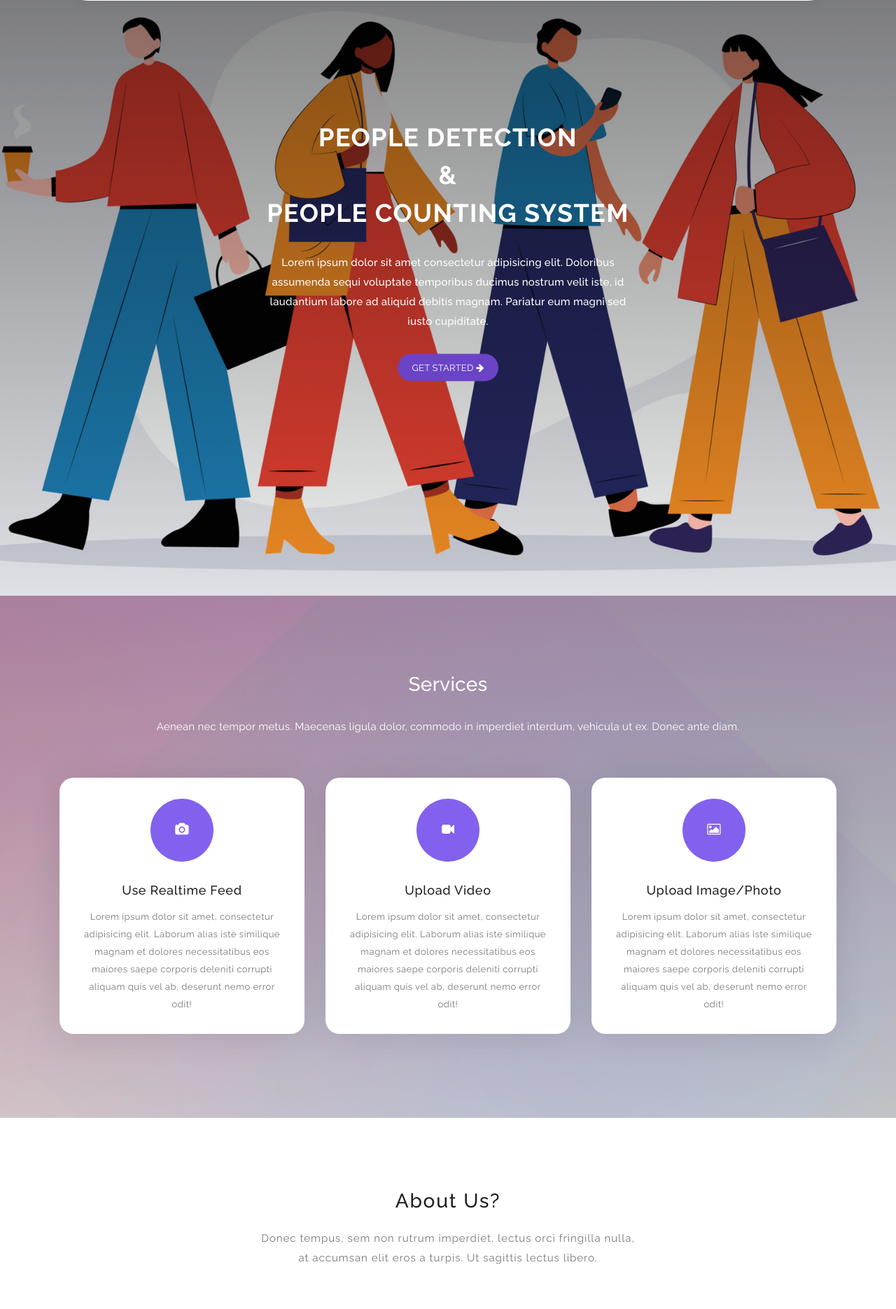
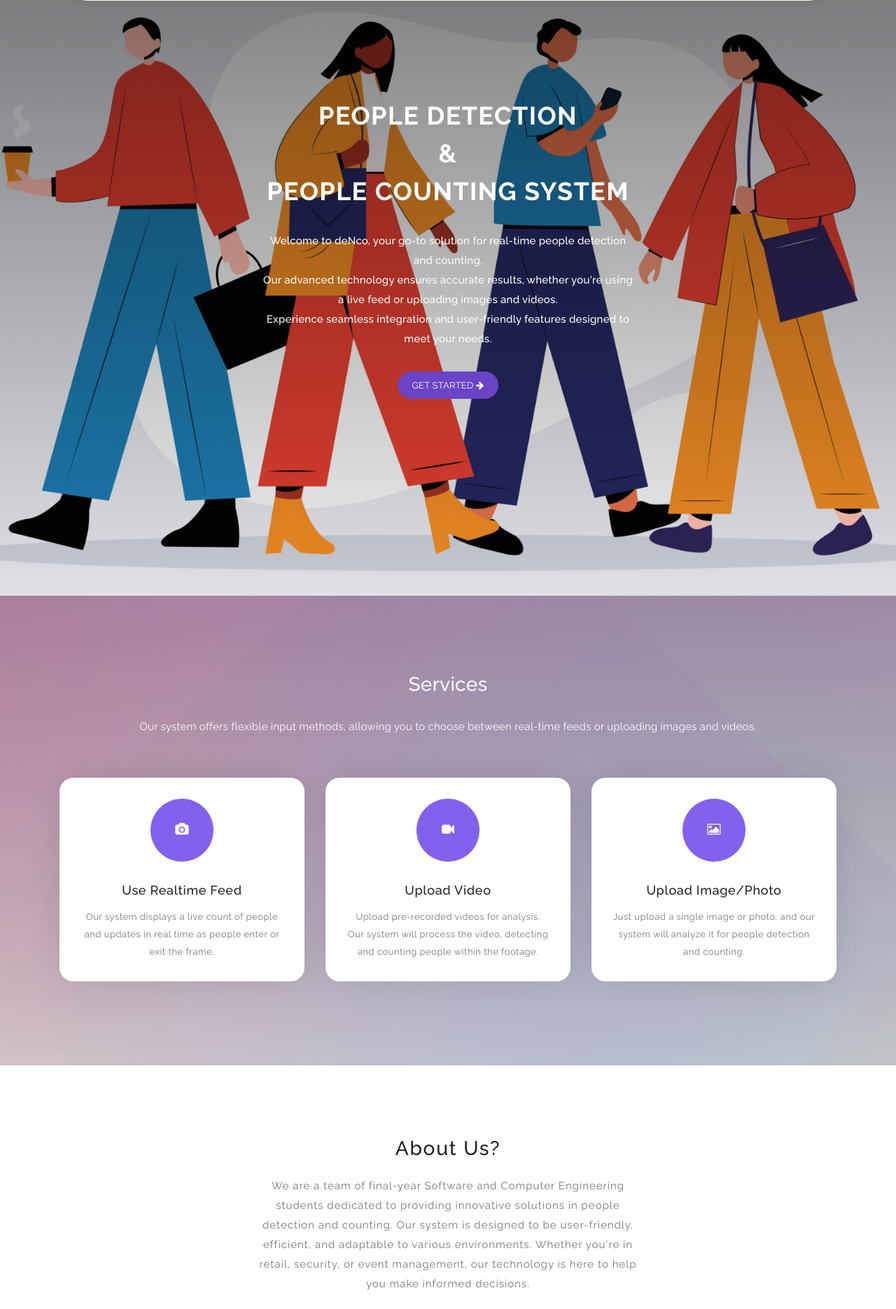
Before and after one commit to itsjustfaith/graduationprojv2-406, a Flask app: page / in a window 1280 px wide. Shown: the part 109-1979 px from the top of the page at 70% size. Run offline with Flask 2, Linux system fonts and the light colour scheme; some libraries are stand-ins or nearby versions.

Commit message:
adding combinedV1 index.html changes to final

```diff
--- a/projectv2/templates/index.html
+++ b/projectv2/templates/index.html
@@ -77,8 +77,11 @@ https://templatemo.com/tm-535-softy-pinko
             <div class="row">
                 <div class="offset-xl-3 col-xl-6 offset-lg-2 col-lg-8 col-md-12 col-sm-12">
                     <h1>PEOPLE DETECTION<br> & <BR> PEOPLE COUNTING SYSTEM</h1>
-                        <p>Lorem ipsum dolor sit amet consectetur adipisicing elit. Doloribus assumenda sequi voluptate temporibus ducimus nostrum velit iste, id laudantium labore ad aliquid debitis magnam. Pariatur eum magni sed iusto cupiditate.</p>
-                        <a href="" class="main-button-slider"> Get Started <i class="fa fa-arrow-right"></i></a>
+                    <p>Welcome to deNco, your go-to solution for real-time people detection and counting. <br>
+                        Our advanced technology ensures accurate results,
+                        whether you're using a live feed or uploading images and videos. <br>
+                        Experience seamless integration and user-friendly features designed to meet your needs.</p>
+                    <a href="{{ url_for('login_signup') }}" class="main-button-slider"> Get Started <i class="fa fa-arrow-right"></i></a>
                 </div>
             </div>
         </div>
@@ -96,7 +99,8 @@ https://templatemo.com/tm-535-softy-pinko
                 <div class="col-lg-12">
                     <div class="info">
                         <h1>Services</h1>
-                            <p>Aenean nec tempor metus. Maecenas ligula dolor, commodo in imperdiet interdum, vehicula ut ex. Donec ante diam.</p>
+                        <p> Our system offers flexible input methods, allowing you to choose between real-time feeds or uploading images and videos.
+                        </p>
                     </div>
                 </div>
             </div>
@@ -109,7 +113,7 @@ https://templatemo.com/tm-535-softy-pinko
                             <i class ="fa fa-camera"></i>
                         </div>
                         <h5 class="features-title">Use Realtime Feed</h5>
-                            <p>Lorem ipsum dolor sit amet, consectetur adipisicing elit. Laborum alias iste similique magnam et dolores necessitatibus eos maiores saepe corporis deleniti corrupti aliquam quis vel ab, deserunt nemo error odit! </p>
+                        <p>Our system displays a live count of people and updates in real time as people enter or exit the frame.</p>
                 </div>
                 </div>
                 <!-- ***** Features Small Item End ***** -->
@@ -121,7 +125,8 @@ https://templatemo.com/tm-535-softy-pinko
                             <i class ="fa fa-video"></i>
                         </div>
                         <h5 class="features-title">Upload Video</h5>
-                            <p>Lorem ipsum dolor sit amet, consectetur adipisicing elit. Laborum alias iste similique magnam et dolores necessitatibus eos maiores saepe corporis deleniti corrupti aliquam quis vel ab, deserunt nemo error odit!</p>
+                        <p> Upload pre-recorded videos for analysis. Our system will process the video, detecting and counting people within the footage.
+                        </p>
                     </div>
                 </div>
                 <!-- ***** Features Small Item End ***** -->
@@ -133,7 +138,7 @@ https://templatemo.com/tm-535-softy-pinko
                             <i class ="fa fa-photo"></i>
                         </div>
                         <h5 class="features-title">Upload Image/Photo</h5>
-                            <p>Lorem ipsum dolor sit amet, consectetur adipisicing elit. Laborum alias iste similique magnam et dolores necessitatibus eos maiores saepe corporis deleniti corrupti aliquam quis vel ab, deserunt nemo error odit!</p>
+                        <p>Just upload a single image or photo, and our system will analyze it for people detection and counting.</p>
                     </div>
                 </div>
                 <!-- ***** Features Small Item End ***** -->
@@ -156,10 +161,11 @@ https://templatemo.com/tm-535-softy-pinko
             </div>
             <div class="offset-lg-3 col-lg-6">
                 <div class="center-text">
-                        <p>Donec tempus, sem non rutrum imperdiet, lectus orci fringilla nulla, at accumsan elit eros a turpis. Ut sagittis lectus libero.</p>
+                    <p> We are a team of final-year Software and Computer Engineering students dedicated to providing innovative solutions in people detection and counting.
+                        Our system is designed to be user-friendly, efficient, and adaptable to various environments.
+                        Whether you're in retail, security, or event management, our technology is here to help you make informed decisions.</p>
                     <br>
-                        <p> Lorem, ipsum dolor sit amet consectetur adipisicing elit. Tempore tempora eos provident voluptates obcaecati a quisquam veniam cupiditate? Autem assumenda alias,
-                            sit nam sed incidunt fuga reprehenderit eum explicabo. Pariatur.</p>
+                    <p>We believe technology should be smart, useful, and accessible and that's exactly what we aim to deliver with our people detection and counting system. </p>
 
 
                 </div>
@@ -170,6 +176,75 @@ https://templatemo.com/tm-535-softy-pinko
 </section>
 <!-- ***** About Us End ***** -->
 
+
+<!--OUR TEAM -->
+<div class="wrapper">
+<br>
+<h2>Our team</h2>
+<div class="our_team">
+    <div class="team_member">
+        <div class="member_img">
+            <img src="{{ url_for('static', filename='images/nada_img.jpg') }}" alt="our_team">
+            <div class="social_media">
+                <div class="item"><i class="fa fa-instagram"></i></div>
+                <div class="item"><i class="fa fa-linkedin"></i></div>
+
+            </div>
+        </div>
+        <h3>Faith</h3>
+        <span>Frontend Developer</span>
+    </div>
+
+    <div class="team_member">
+        <div class="member_img">
+            <img src="{{ url_for('static', filename='images/nada_img.jpg') }}" alt="our_team">
+            <div class="social_media">
+                <div class="item">
+                     <a href="https://www.instagram.com/diabn926" target="_blank">
+                        <i class="fa fa-instagram"></i></div>
+                     </a>
+
+
+                <div class="item">
+                     <a href="https://www.linkedin.com/in/Nada Diab" target="_blank">
+                        <i class="fa fa-linkedin"></i></div>
+                     </a>
+
+
+            </div>
+        </div>
+        <h3>Nada</h3>
+        <span>Frontend Developer</span>
+    </div>
+
+    <div class="team_member">
+        <div class="member_img">
+            <img src="{{ url_for('static', filename='images/nada_img.jpg') }}" alt="our_team">
+            <div class="social_media">
+                <div class="item"><i class="fa fa-instagram"></i></div>
+                <div class="item"><i class="fa fa-linkedin"></i></div>
+
+            </div>
+        </div>
+        <h3>Kelsy</h3>
+        <span>Backend Developer</span>
+    </div>
+
+    <div class="team_member">
+        <div class="member_img">
+            <img src="{{ url_for('static', filename='images/nada_img.jpg') }}" alt="our_team">
+            <div class="social_media">
+                <div class="item"><i class="fa fa-instagram"></i></div>
+                <div class="item"><i class="fa fa-linkedin"></i></div>
+
+            </div>
+        </div>
+        <h3>James</h3>
+        <span>Backend Developer</span>
+    </div>
+
+</div>
+</div>
 
 
 <!-- ***** Contact Us Start ***** -->
@@ -220,15 +295,7 @@ https://templatemo.com/tm-535-softy-pinko
 <!-- ***** Footer Start ***** -->
 <footer>
     <div class="container">
-            <div class="row">
-                <div class="col-lg-12 col-md-12 col-sm-12">
-                    <ul class="social">
-                        <li><a href="#"><i class="fa fa-instagram"></i></a></li>
-                        <li><a href="#"><i class="fa fa-twitter"></i></a></li>
-                        <li><a href="#"><i class="fa fa-linkedin"></i></a></li>
-                    </ul>
-                </div>
-            </div>
+
         <div class="row">
             <div class="col-lg-12">
                 <p class="copyright">Copyright &copy; Grad 406 project GROUP 02 2025</p>
```
Lines whose indentation alone changed are shown as unchanged.
